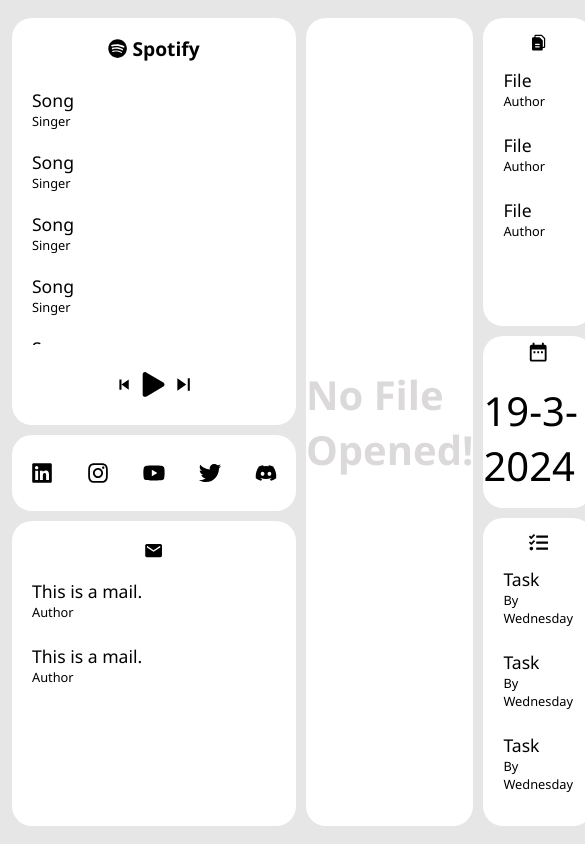
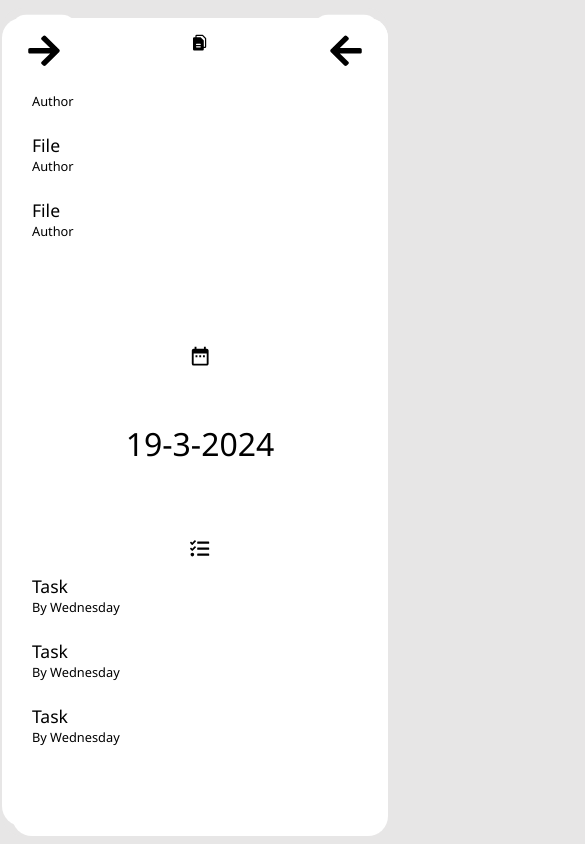
Before and after one commit to RishabhDotasara/ECELL-WEBOPS, a React (Create React App) app: page / in a window 390 px wide. Shown: the whole page, 585 px wide, since content can reach past the window. Built offline with nearby package versions, Linux system fonts and the light colour scheme.

Commit message:
responsiveness added

```diff
--- a/src/App.css
+++ b/src/App.css
@@ -54,6 +54,7 @@
   width: 99%;
   border-radius: 20px;
   /* padding: 10px; */
+  position: relative  ;
   display: flex;
 }
 
@@ -363,3 +364,72 @@
   font-size: 2.5rem;
   font-weight: 500;
 }
+
+.btn
+{
+  background: var(--comp-color);
+  height: fit-content;
+  width: fit-content;
+  padding: 10px;
+  border: none;
+  outline: none;
+  border-radius: 10px;
+  position: absolute;
+  font-size: 1.5rem;
+  z-index: 9;
+  display: none;
+}
+
+.btn:hover
+{
+  background: rgb(232, 232, 232);
+}
+
+.ent-panel-btn
+{
+  left: 20px;
+  top: 20px;
+}
+
+.work-panel-btn
+{
+  right: 20px;
+  top: 20px;
+}
+@media only screen and (max-width:1000px)  {
+
+    .main-container .work-panel
+    {
+      display: none;
+      position: absolute;
+      top: 0;
+      left: -1000px;
+      height: 100%;
+      width: 100%;
+
+
+    }
+    .btn
+    {
+      display: block;
+      transform: scale(1.5);
+    }
+    .main-container .work-panel .calender-panel .date-today
+    {
+      font-size: 2rem;
+    }
+    .main-container .ent-panel
+    {
+      display: none;
+      position: absolute;
+      top: 0;
+      right: -1000px;
+      height: 100%;
+      width: 100%;
+      transition: 0.2s all ease-in-out;
+    }
+    .main-container .working-area
+    {
+      flex: 1;
+    }
+}
--- a/src/components/MainContainer.js
+++ b/src/components/MainContainer.js
@@ -6,29 +6,49 @@ import Mails from "./Mails";
 import Files from "./Files";
 import Todo from "./Todo";
 import { MdDateRange } from "react-icons/md";
-
+import { FaArrowRight } from "react-icons/fa";
+import { FaArrowLeft } from "react-icons/fa";
 
 export default function MainContainer() {
   const [file, setFile] = useState(-1);
-  const [datetoday,setDate] = useState();
+  const [datetoday, setDate] = useState();
+  const [entact, setEntAct] = useState(false);
+  const [wrkact, setWrkAct] = useState(true);
 
-
-  useEffect(()=>{
+  useEffect(() => {
     const today = new Date();
     setDate(`${today.getDate()}-${today.getMonth()}-${today.getFullYear()}`);
-  },[])
+  }, []);
 
   return (
     <div className="main-container">
-      <div className="ent-panel">
+      <button
+        className="ent-panel-btn btn"
+        onClick={() => {
+          setEntAct(!entact);
+        }}
+      >
+        <FaArrowRight style={{ backgroundColor: "transparent"}} />
+      </button>
+      <button
+        className="work-panel-btn btn"
+        onClick={() => {
+          setWrkAct(!wrkact);
+        }}
+      >
+        <FaArrowLeft style={{ backgroundColor: "transparent" }} />
+      </button>
+      <div className="ent-panel" style={{display: entact ? "flex" : "",left:0+"px",gap:10+"px"}}>
         {/* <div className="header">Entertainment</div> */}
         <div className="spotify-panel">
-          <SpotifyPanel/>
+          <SpotifyPanel />
         </div>
         <div className="social-media-panel">
-            <SocialMedia/>
+          <SocialMedia />
         </div>
-        <div className="mails-panel"><Mails/></div>
+        <div className="mails-panel">
+          <Mails />
+        </div>
       </div>
       <div className="working-area">
         {file !== -1 && (
@@ -38,16 +58,20 @@ export default function MainContainer() {
         )}
         {file === -1 && <span className="filler">No File Opened!</span>}
       </div>
-      <div className="work-panel">
+      <div className="work-panel" style={{display: wrkact ? "flex" : "",left:0+"px",gap:10+"px"}}>
         {/* <div className="header">Work</div> */}
-        <div className="files-panel"><Files/></div>
+        <div className="files-panel">
+          <Files />
+        </div>
         <div className="calender-panel">
-            <div className="calender-header"><MdDateRange style={{backgroundColor:"white"}}/></div>
-            <div className="date-today">
-                {datetoday}
-            </div>
+          <div className="calender-header">
+            <MdDateRange style={{ backgroundColor: "white" }} />
+          </div>
+          <div className="date-today">{datetoday}</div>
         </div>
-        <div className="todos-panel"><Todo/></div>
+        <div className="todos-panel">
+          <Todo />
+        </div>
       </div>
     </div>
   );
```
